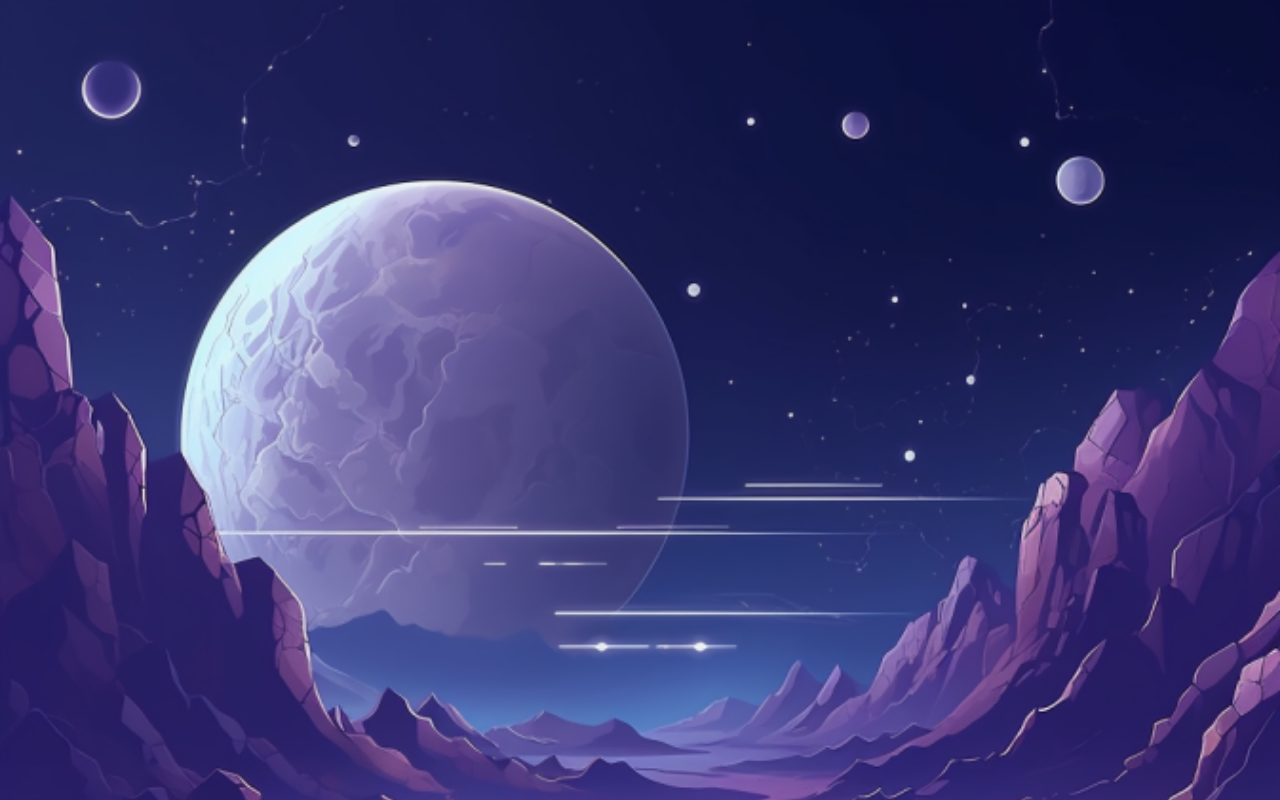
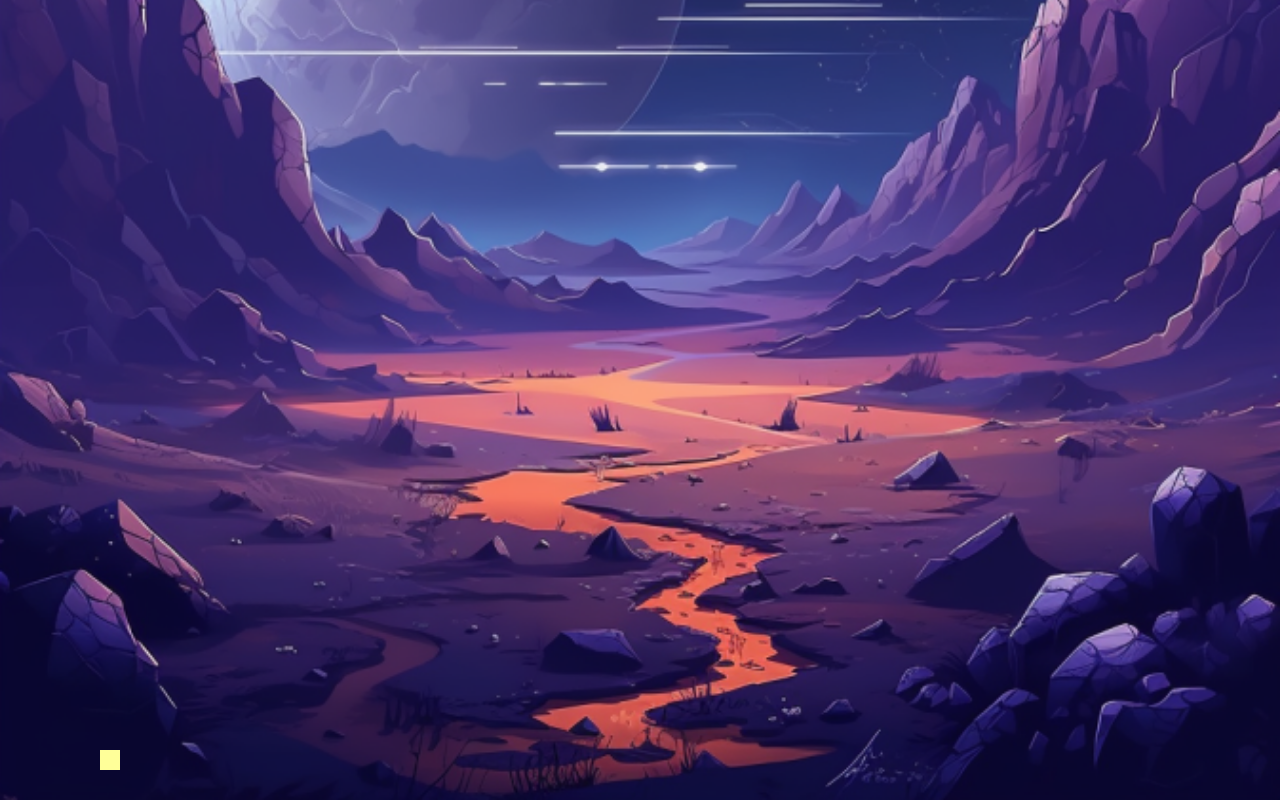
Before and after one commit to gummiz/oop-game, a plain HTML site: page index.html in a window 1280 px wide. Drawn offline with Linux system fonts and the light colour scheme.

Commit message:
added player movement left and right

```diff
--- a/css/main.css
+++ b/css/main.css
@@ -21,6 +21,14 @@ input,select{vertical-align:middle}
     height: 100vh;
     width: 100vw;
 
-    background: url("/src/background.webp") no-repeat ;
-    background-size: cover;
+    background: url("/src/background.webp") no-repeat bottom;
+    background-size: cover ;
+
+    position: relative;
+
 }
+
+#player {
+    background-color: #ff9;
+
+}
--- a/js/main.js
+++ b/js/main.js
@@ -1,30 +1,63 @@
 // let board = document.getElementById("board")
 
 class Player {
-    constructor(){
-        this.positionX = 0
-        this.positionY = 0
-        this.hight = 30
-        this.width = 60
+  constructor() {
+    this.positionX = 100;
+    this.positionY = 30;
+    this.height = 20;
+    this.width = 20;
 
-    }
+    this.createPlayer();
+  }
 
-    moveLeft(){
-        this.positionX = this.positionX - 10
-        console.log("moving left", this.positionX);
+  createPlayer() {
+    // create dom element
+    this.playerElm = document.createElement("div");
 
-    }
+    // set Player Size
+    this.playerElm.setAttribute("id", "player");
+    this.playerElm.style.height = this.height + "px";
+    this.playerElm.style.width = this.width + "px";
 
-    moveRight(){
-        this.positionX = this.positionX + 10
-        console.log("moving right", this.positionX );
-    }
+    //append to board
+    const boardElm = document.getElementById("board");
+    boardElm.appendChild(this.playerElm);
+
+    // set position of Player
+    this.playerElm.style.position = "absolute";
+    this.playerElm.style.bottom = this.positionY + "px";
+    this.playerElm.style.left = this.positionX + "px";
+  }
+  moveLeft() {
+    this.positionX -= 10;
+    console.log("moving left", this.positionX);
+    this.playerElm.style.left = this.positionX + "px";
+  }
+
+  moveRight() {
+    this.positionX = this.positionX + 10;
+    console.log("moving right", this.positionX);
+    this.playerElm.style.left = this.positionX + "px";
+  }
 }
 
-const p = new Player()
+const player = new Player();
 
-p.moveLeft()
-p.moveLeft()
-p.moveLeft()
-p.moveLeft()
-p.moveRight()
+window.addEventListener("keypress", (direction) => {
+  // if (direction.keyCode === 37) {
+  //   console.log("move left");
+  //   player.moveLeft();
+  // }
+
+  switch (direction.keyCode) {
+    // left
+    case 37:
+      player.moveLeft();
+      break;
+
+    //right
+    case 39:
+      player.moveRight();
+      break;
+  }
+});
```
Also changed, not shown: index.html (+3 -1 lines).
